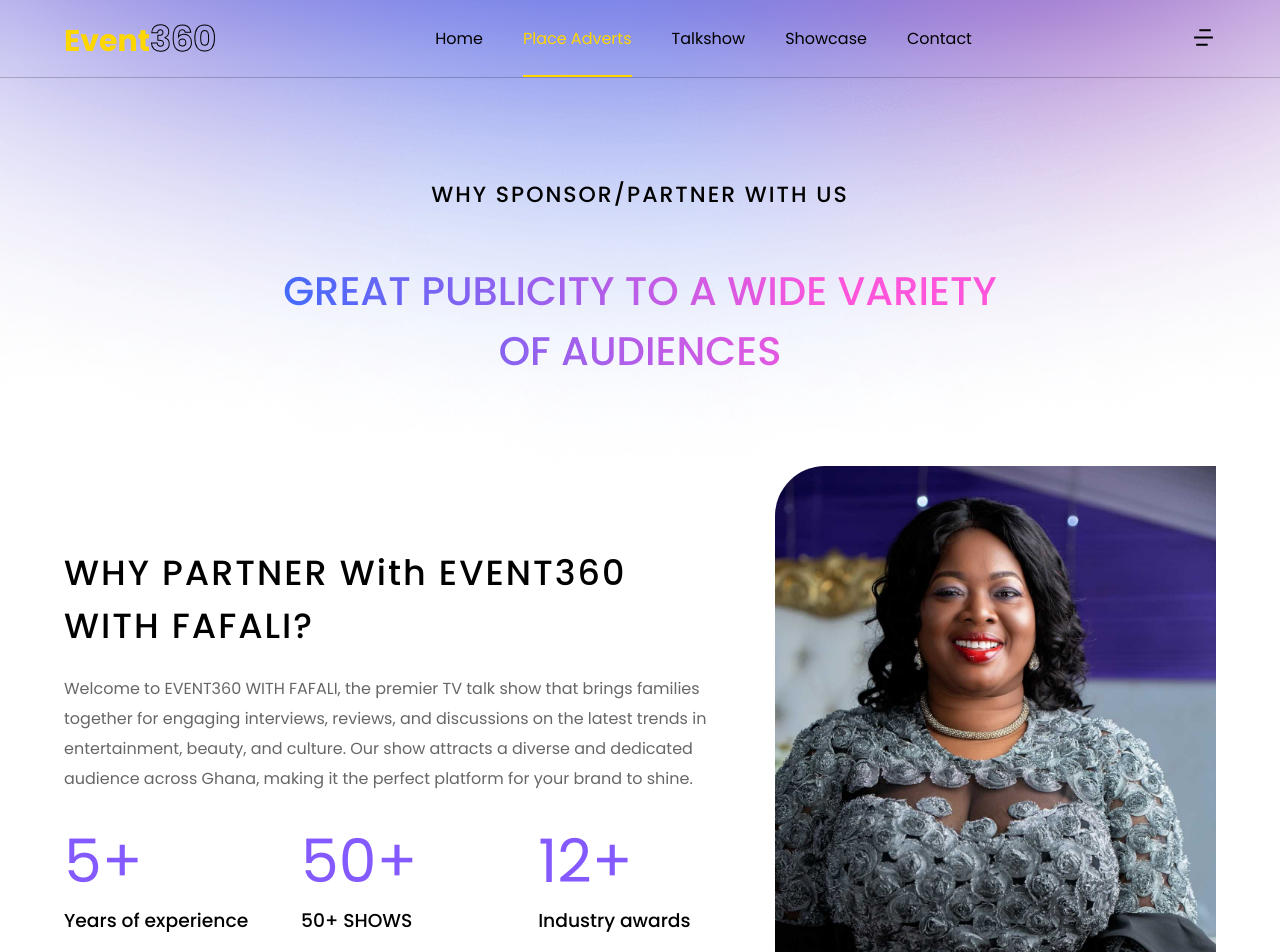
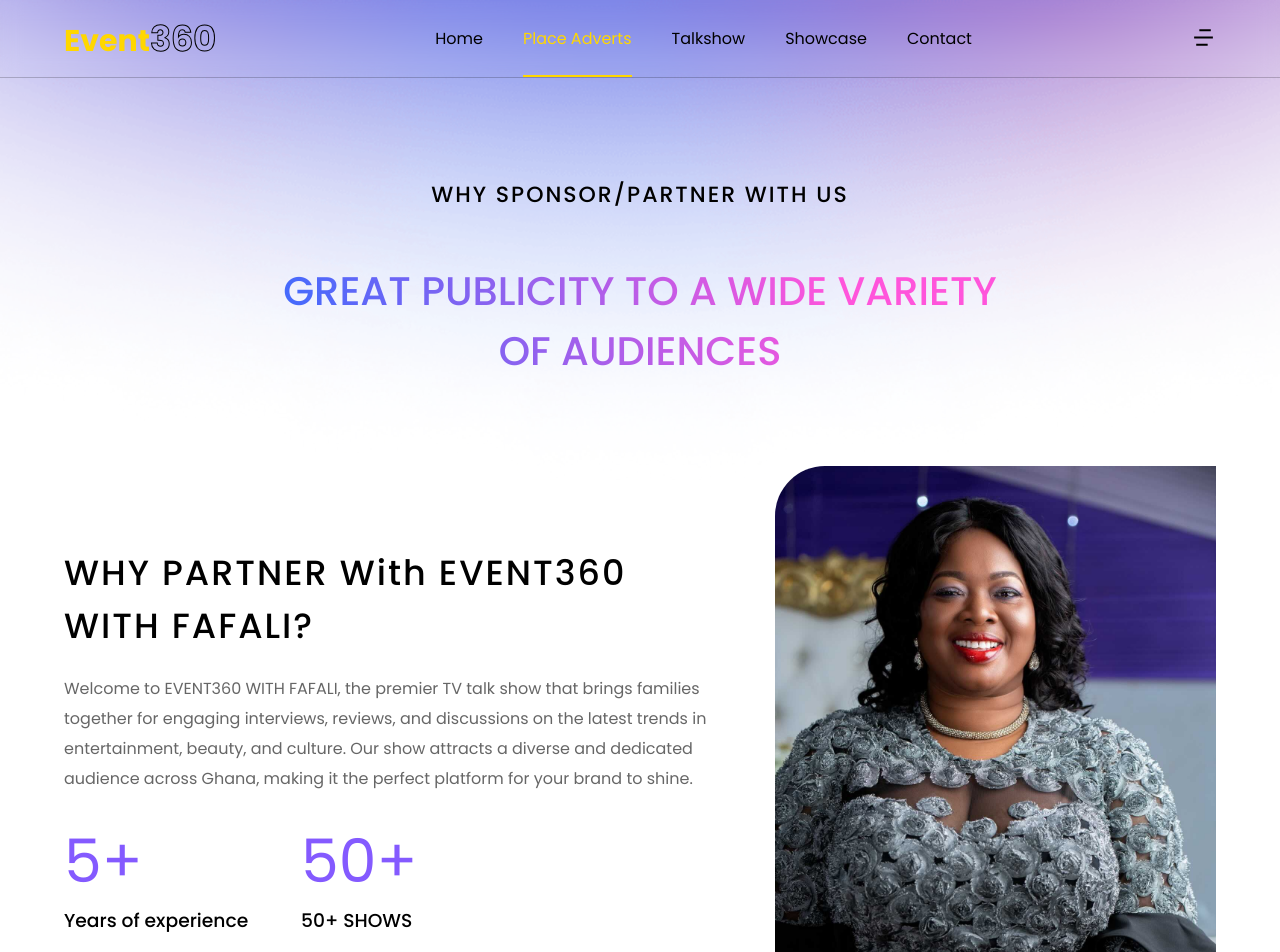
Before and after one commit to DNXTYCODES/EVENT-36O-WITH-FAFALI, a Next.js app: page /agency in a window 1280 px wide. Shown: the top 952 px of the page. Built offline with nearby package versions, Linux system fonts and the light colour scheme.

Commit message:
commit 4.3

```diff
--- a/sections/Agency.js
+++ b/sections/Agency.js
@@ -8,6 +8,7 @@
     <>
       <section className="agency bg-top">
         <div className="container">
+
           <div className="heading-title">
             <TitleSm title="WHY SPONSOR/PARTNER WITH US" /> <br />
             <br />
@@ -37,10 +38,10 @@
                   <h1 className="indigo">50+</h1>
                   <h3>50+ SHOWS</h3>
                 </div>
-                <div className="box">
+                {/* <div className="box">
                   <h1 className="indigo">12+</h1>
                   <h3>Industry awards</h3>
-                </div>
+                </div> */}
               </div>
             </div>
             <div className="right w-40 ml">
@@ -159,6 +160,7 @@
               </p>
             </div>
           </div>
+
         </div>
       </section>
 
```
